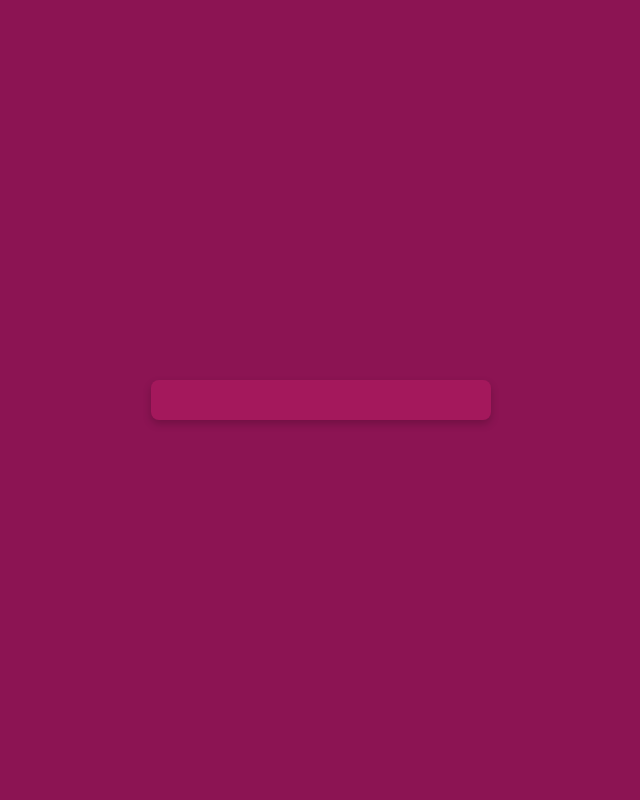
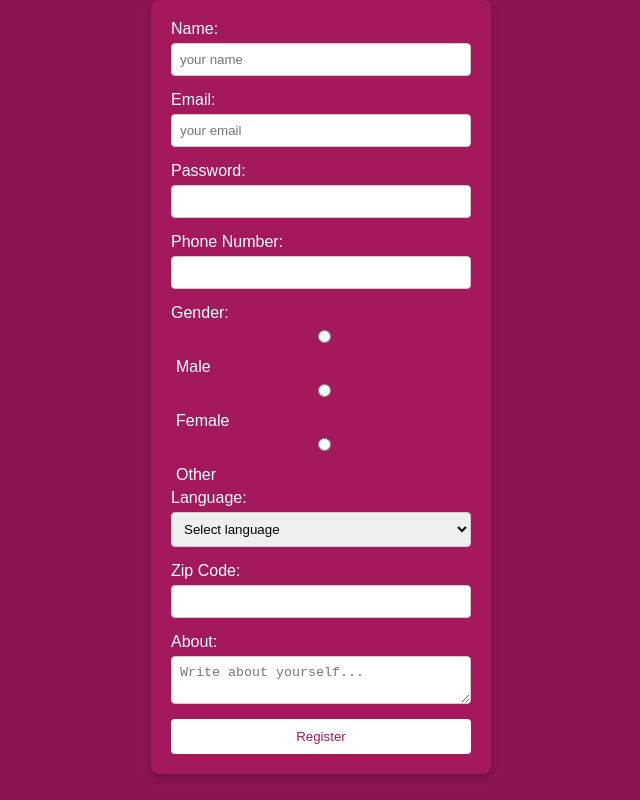
Before and after one commit to karthikeya-1303/TASKS, a plain HTML site: page css_task7.html in a window 1280 px wide. Shown: the whole page, without its empty margins (319-959 px from the left). Drawn offline with Linux system fonts and the light colour scheme.

Commit message:
Update css_task7.html

```diff
--- a/css_task7.html
+++ b/css_task7.html
@@ -11,7 +11,6 @@
     display: flex;
     justify-content: center;
     align-items: center;
-        height: 100vh;
     margin: 0;
 }
 
@@ -28,13 +27,86 @@
     flex-direction: column;
 }
 
+label {
+    color: #ffffff;
+    margin-bottom: 5px;
+}
+
+input, select, textarea {
+    margin-bottom: 15px;
+    padding: 8px;
+    border: 1px solid #ccc;
+    border-radius: 4px;
+}
+
+textarea {
+    resize: vertical;
+}
+
+button {
+    background-color: #ffffff;
+    color: #a4185c;
+    padding: 10px;
+    border: none;
+    border-radius: 4px;
+    cursor: pointer;
+}
+
+button:hover {
+    background-color: #f2f2f2;
+}
+
+.inline {
+    display: inline-block;
+    color: #ffffff;
+    margin-left: 5px;
+}
+
+input[type="radio"] {
+    margin-left: 10px;
+}
 
     </style>
 </head>
 <body>
     <div class="container">
         <form>
+            <label for="name">Name:</label>
+            <input type="text" id="name" name="name" placeholder="your name" required>
 
+            <label for="email">Email:</label>
+            <input type="email" id="email" name="email" placeholder="your email" required>
+
+            <label for="password">Password:</label>
+            <input type="password" id="password" name="password" required>
+
+            <label for="phone">Phone Number:</label>
+            <input type="tel" id="phone" name="phone" required>
+
+            <label>Gender:</label>
+            <input type="radio" id="male" name="gender" value="male">
+            <label for="male" class="inline">Male</label>
+            <input type="radio" id="female" name="gender" value="female">
+            <label for="female" class="inline">Female</label>
+            <input type="radio" id="other" name="gender" value="other">
+            <label for="other" class="inline">Other</label>
+
+            <label for="language">Language:</label>
+            <select id="language" name="language">
+                <option value="select">Select language</option>
+                <option value="english">English</option>
+                <option value="spanish">Spanish</option>
+                <option value="french">French</option>
+                <option value="german">German</option>
+            </select>
+
+            <label for="zip">Zip Code:</label>
+            <input type="text" id="zip" name="zip" required>
+
+            <label for="about">About:</label>
+            <textarea id="about" name="about" placeholder="Write about yourself..." required></textarea>
+
+            <button type="submit">Register</button>
         </form>
     </div>
 </body>
```
Lines whose indentation alone changed are shown as unchanged.
